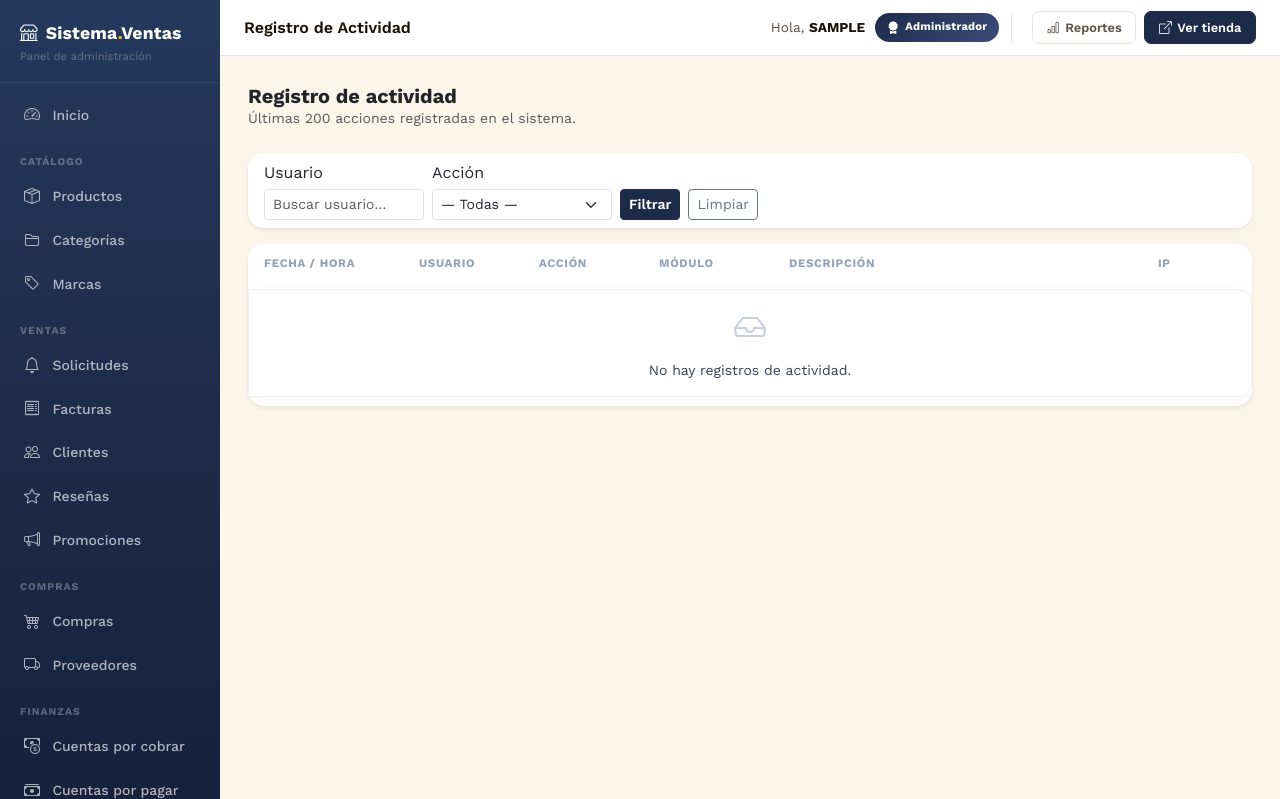
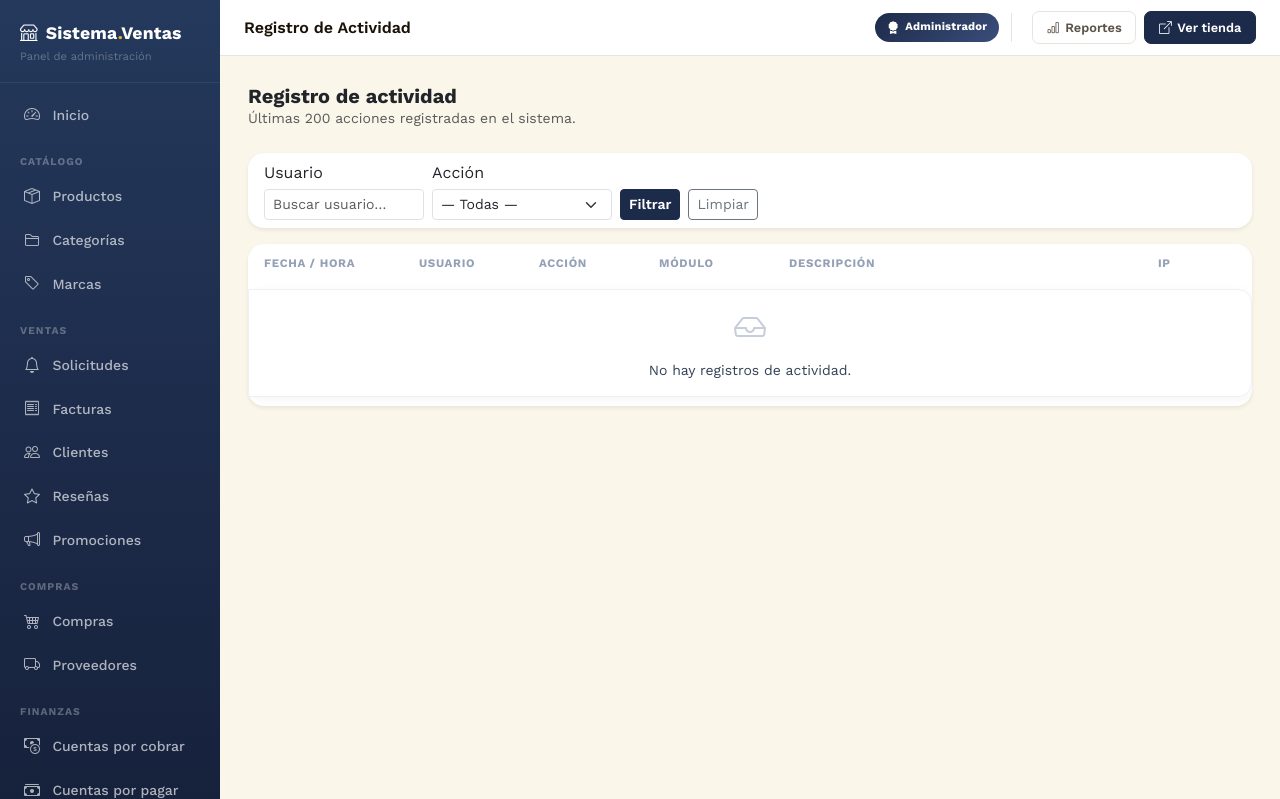
Before and after one commit to ElianWBG/Negocio-de-ecommer, a Django app: page /panel/actividad/ in a window 1280 px wide. Shown: the top 799 px of the page. Run offline with Django 5.2, Linux system fonts and the light colour scheme; the visitor is signed in with stand-in values (Sample User, id 1); data comes from the database, SQL or seed files in the repository; data that the repository does not hold is empty; parts of the project's set-up code (start-up, migrations or seed data) failed here and were passed over.

Commit message:
fix(panel): quitar saludo con nombre de usuario del topbar, dejar solo la insignia de rol
Co-Authored-By: Claude Sonnet 5 <noreply@anthropic.com>

```diff
--- a/billing/templates/billing/base.html
+++ b/billing/templates/billing/base.html
@@ -175,8 +175,6 @@
       .main-wrap { margin-left: 0; padding: 1rem; }
       .hamburger { display: flex; }
 
-      /* Poco espacio: se queda solo la insignia de rol, sin el texto "Hola, ..." */
-      .topbar-greeting-text { display: none; }
       .topbar-greeting { border-right: none; margin-right: .25rem; padding-right: 0; }
 
       /* Page header: stack title + buttons vertically */
@@ -503,7 +501,6 @@
   <div class="topbar-actions">
     {% if user.is_authenticated %}
     <div class="topbar-greeting">
-      <span class="topbar-greeting-text">Hola, <strong>{{ user.username|upper }}</strong></span>
       <span class="role-badge role-badge-{{ panel_role_name|slugify }}">
         <i class="bi bi-award-fill"></i> {{ panel_role_name }}
       </span>
```
